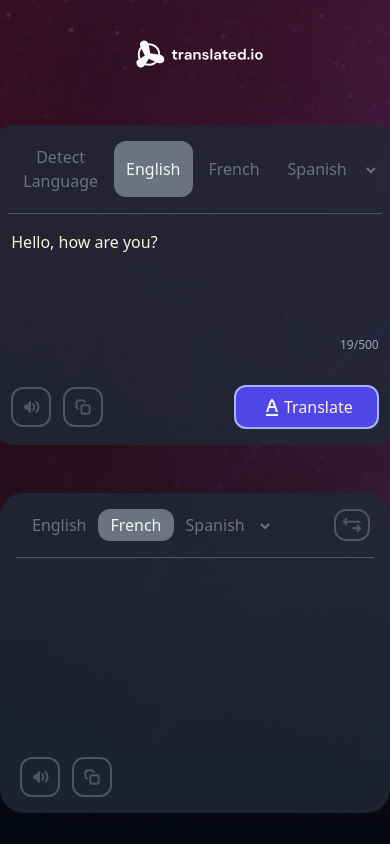
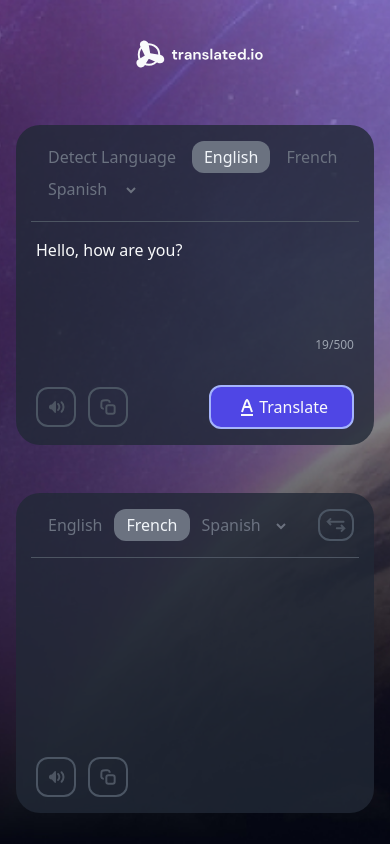
Before and after one commit to Jesus-RA/translate-app-dev-challenges, a Vue app: page / in a window 390 px wide. Built offline with nearby package versions, Linux system fonts and the light colour scheme; no server answers.

Commit message:
Improved the styling and responsiveness

```diff
--- a/src/App.vue
+++ b/src/App.vue
@@ -5,19 +5,13 @@ import Logo from './components/icons/Logo.vue';
 // Components
 import ContentToTranslate from './components/ContentToTranslate.vue';
 import TranslatedContent from './components/TranslatedContent.vue';
-
-import { ref } from 'vue';
-
 </script>
 
 <template>
-<main class="min-h-dvh flex flex-wrap justify-center content-center gap-y-12 gap-x-5">
+<main class="min-h-dvh flex flex-wrap justify-center content-center portrait:gap-y-12 landscape:sm:gap-y-4 landscape:lg:gap-y-12 gap-y-12 gap-x-5 px-4">
   <Logo class="w-full"/>
 
   <ContentToTranslate />
   <TranslatedContent />
 </main>
 </template>
-
-<style scoped>
-</style>
--- a/src/assets/main.css
+++ b/src/assets/main.css
@@ -1,3 +1,11 @@
+/* DM Sans Font Family */
+@import url('https://fonts.googleapis.com/css2?family=DM+Sans:ital,opsz,wght@0,9..40,100..1000;1,9..40,100..1000&display=swap');
+
+/* Import tailwindcss */
+@tailwind base;
+@tailwind components;
+@tailwind utilities;
+
 /* Reset browser default styling */
 *,
 *::before,
@@ -7,30 +15,17 @@
   font-weight: normal;
 }
 
-/* Import tailwindcss */
-@tailwind base;
-@tailwind components;
-@tailwind utilities;
-
-/* DM Sans Font Family */
-@import url('https://fonts.googleapis.com/css2?family=DM+Sans:ital,opsz,wght@0,9..40,100..1000;1,9..40,100..1000&display=swap');
-
 :root{
   --text-color: #F9FAFB;
+}
+
+body{
+  background-color: #040711;
 }
 
 main{
   background-image: url(../assets/hero_img.jpg);
   background-repeat: no-repeat;
-  background-size: contain;
+  background-position: center;
   background-size: cover;
-
-  /* min-height: 100vh; */
-  /* min-width: 100; */
-
-
-  /* display: flex;
-  align-items: center;
-  justify-content: center;
-  column-gap: 40px; */
 }
--- a/src/components/Card.vue
+++ b/src/components/Card.vue
@@ -1,5 +1,5 @@
 <template>
-    <article class="flex flex-col rounded-3xl h-80">
+    <article class="flex flex-col rounded-3xl h-80 sm:w-11/12 xl:w-1/3 grow lg:grow-0">
         <section class="header w-full py-4 px-5">
             <slot name="header">
                 Header
@@ -28,22 +28,8 @@
         color: var(--text-color);
         background-color: #212936cc;
 
-        /* height: 300px; */
-        width: 500px;
-
-        /* border-radius: 7px; */
-
-
-        color: beige;
-
         hr{
             border-color: #4D5562;
         }
-
-        /* outline: 1px solid red; */
-        section{
-            /* outline: 1px solid red; */
-
-        }
     }
 </style>
--- a/src/components/ContentToTranslate.vue
+++ b/src/components/ContentToTranslate.vue
@@ -31,7 +31,7 @@ watch(() => translator.baseText, (newVal, oldVal) => {
 <template>
     <Card>
         <template #header>
-            <section class="flex gap-x-1">
+            <section class="flex flex-wrap gap-x-1">
                 <button
                     v-for="(language, code,) in translator.LANGUAGES"
                     :key="code"
```
